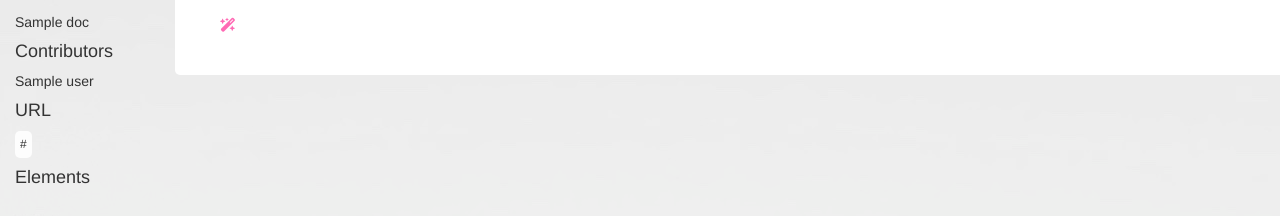
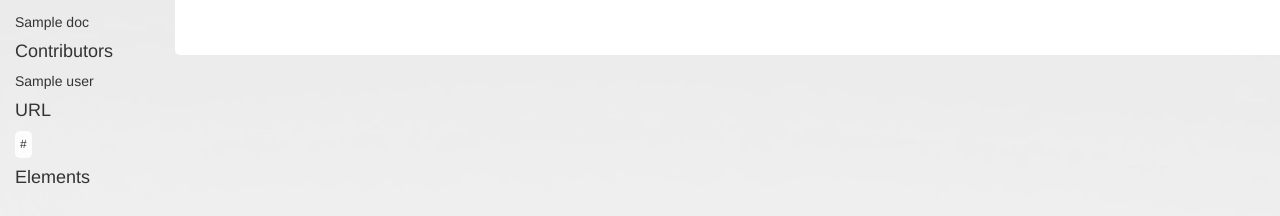
Before and after one commit to ezhenrik/sematia, a Flask app: template sematia/templates/pages/edit.html in a window 1280 px wide. Shown: the part 214-430 px from the top of the page. Run offline with Flask 2, Linux system fonts and the light colour scheme; the visitor is signed in with stand-in values (Sample User, id 1); the template is opened without the code that fills it: most values are stand-ins (such as "Sample title", 1, 10 or a date in 2020); parts of the project's set-up code (start-up, migrations or seed data) failed here and were passed over; some libraries are stand-ins or nearby versions; some web fonts are replaced.

Commit message:
no message

```diff
--- a/sematia/templates/pages/edit.html
+++ b/sematia/templates/pages/edit.html
@@ -155,8 +155,6 @@
         </div>
     </div>
 </div>
-
-<div class="magic"><span class="fa fa-magic"></span></div>
 
 {% endblock %}
 
```
